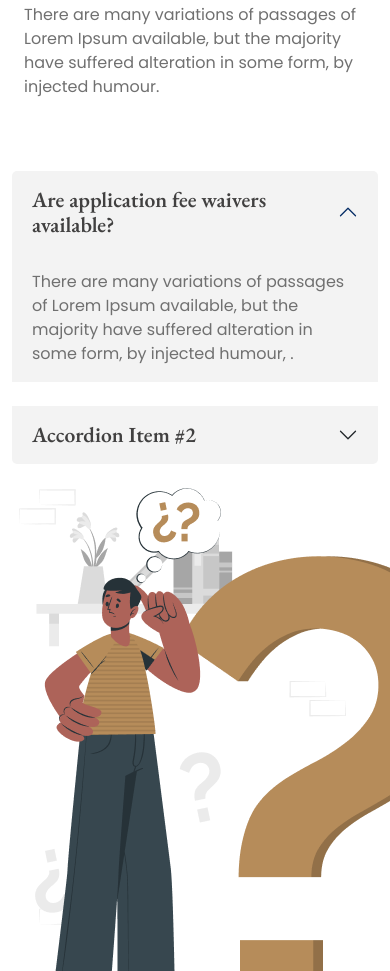
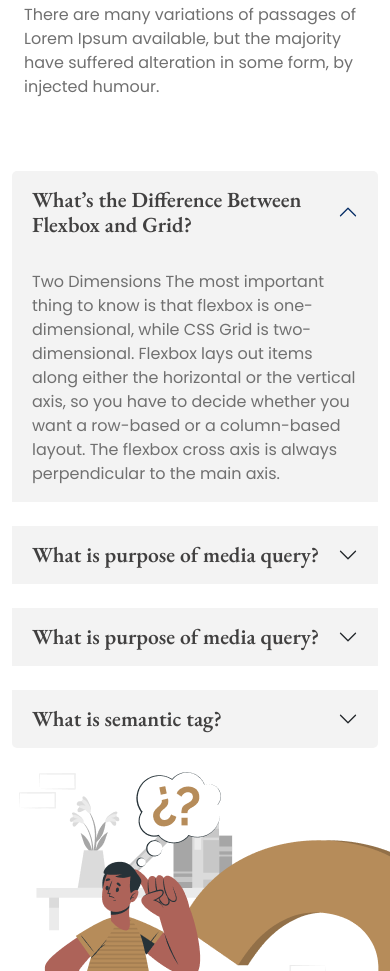
Before and after one commit to hafsaanwar/assignment-three, a plain HTML site: page index.html in a window 390 px wide. Shown: the part 5315-6286 px from the top of the page. Drawn offline with nearby package versions, Linux system fonts and the light colour scheme.

```diff
--- a/index.html
+++ b/index.html
@@ -272,27 +272,63 @@
                     <div class="accordion-item my-4 border-0 rounded">
                       <h4 class="accordion-header " id="headingOne">
                         <button class="accordion-button fs-4 fw-semibold" type="button" data-bs-toggle="collapse" data-bs-target="#collapseOne" aria-expanded="true" aria-controls="collapseOne">
-                            Are application fee waivers available?
+                            What’s the Difference Between Flexbox and Grid?
                         </button>
                       </h4>
                       <div id="collapseOne" class="accordion-collapse collapse show" aria-labelledby="headingOne" data-bs-parent="#accordionExample">
                         <div class="accordion-body">
-                            There are many variations of passages of Lorem Ipsum available, but the majority have suffered alteration in some form, by injected humour, .
+                            Two Dimensions The most important thing to know is that flexbox is one-dimensional, while CSS Grid is two-dimensional. Flexbox lays out items along either the horizontal or the vertical axis, so you have to decide whether you want a row-based or a column-based layout. The flexbox cross axis is always perpendicular to the main axis.
                         </div>
                       </div>
                     </div>
                     <div class="accordion-item my-4 border-0 rounded">
                       <h4 class="accordion-header" id="headingTwo">
                         <button class="accordion-button collapsed  fs-4 fw-semibold" type="button" data-bs-toggle="collapse" data-bs-target="#collapseTwo" aria-expanded="false" aria-controls="collapseTwo">
-                          Accordion Item #2
+                            What is purpose of media query?
                         </button>
                       </h4>
                       <div id="collapseTwo" class="accordion-collapse collapse" aria-labelledby="headingTwo" data-bs-parent="#accordionExample">
                         <div class="accordion-body">
-                           It's also worth noting that just about any HTML can go within the <code>.accordion-body</code>, though the transition does limit overflow.
+                            Media queries are a feature of CSS that enable webpage content to adapt to different screen sizes and resolutions. They are a fundamental part of responsive web design and are used to customize the appearance of websites for multiple devices.
                         </div>
                       </div>
+
+
                     </div>
+
+
+
+                    <div class="accordion-item my-4 border-0 rounded">
+                        <h4 class="accordion-header" id="headingTwo">
+                          <button class="accordion-button collapsed  fs-4 fw-semibold" type="button" data-bs-toggle="collapse" data-bs-target="#collapseTwo" aria-expanded="false" aria-controls="collapseTwo">
+                              What is purpose of media query?
+                          </button>
+                        </h4>
+                        <div id="collapseTwo" class="accordion-collapse collapse" aria-labelledby="headingTwo" data-bs-parent="#accordionExample">
+                          <div class="accordion-body">
+                              Media queries are a feature of CSS that enable webpage content to adapt to different screen sizes and resolutions. They are a fundamental part of responsive web design and are used to customize the appearance of websites for multiple devices.
+                          </div>
+                        </div>
+
+
+                      </div>
+
+
+
+                      <div class="accordion-item my-4 border-0 rounded">
+                        <h4 class="accordion-header" id="headingThree">
+                          <button class="accordion-button collapsed  fs-4 fw-semibold" type="button" data-bs-toggle="collapse" data-bs-target="#collapseTwo" aria-expanded="false" aria-controls="collapseTwo">
+                            What is semantic tag?
+                          </button>
+                        </h4>
+                        <div id="collapseTwo" class="accordion-collapse collapse" aria-labelledby="headingTwo" data-bs-parent="#accordionExample">
+                          <div class="accordion-body">
+                            The core characteristic of a semantic element is that it clearly communicated its meaning to both the developer and the browser. These elements clearly define its content.
+                          </div>
+                        </div>
+
+
+                      </div>
 
                   </div>
 
```
